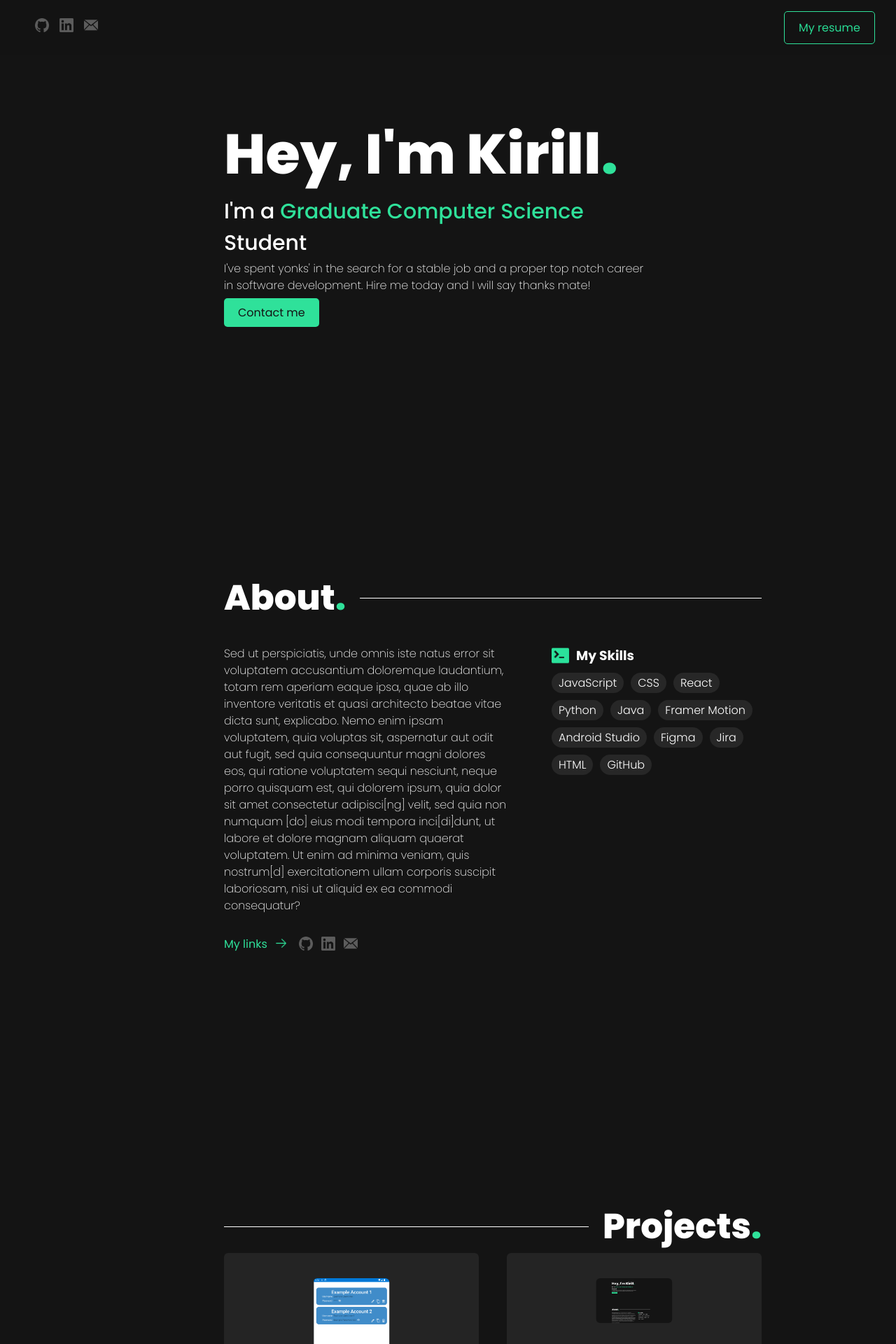
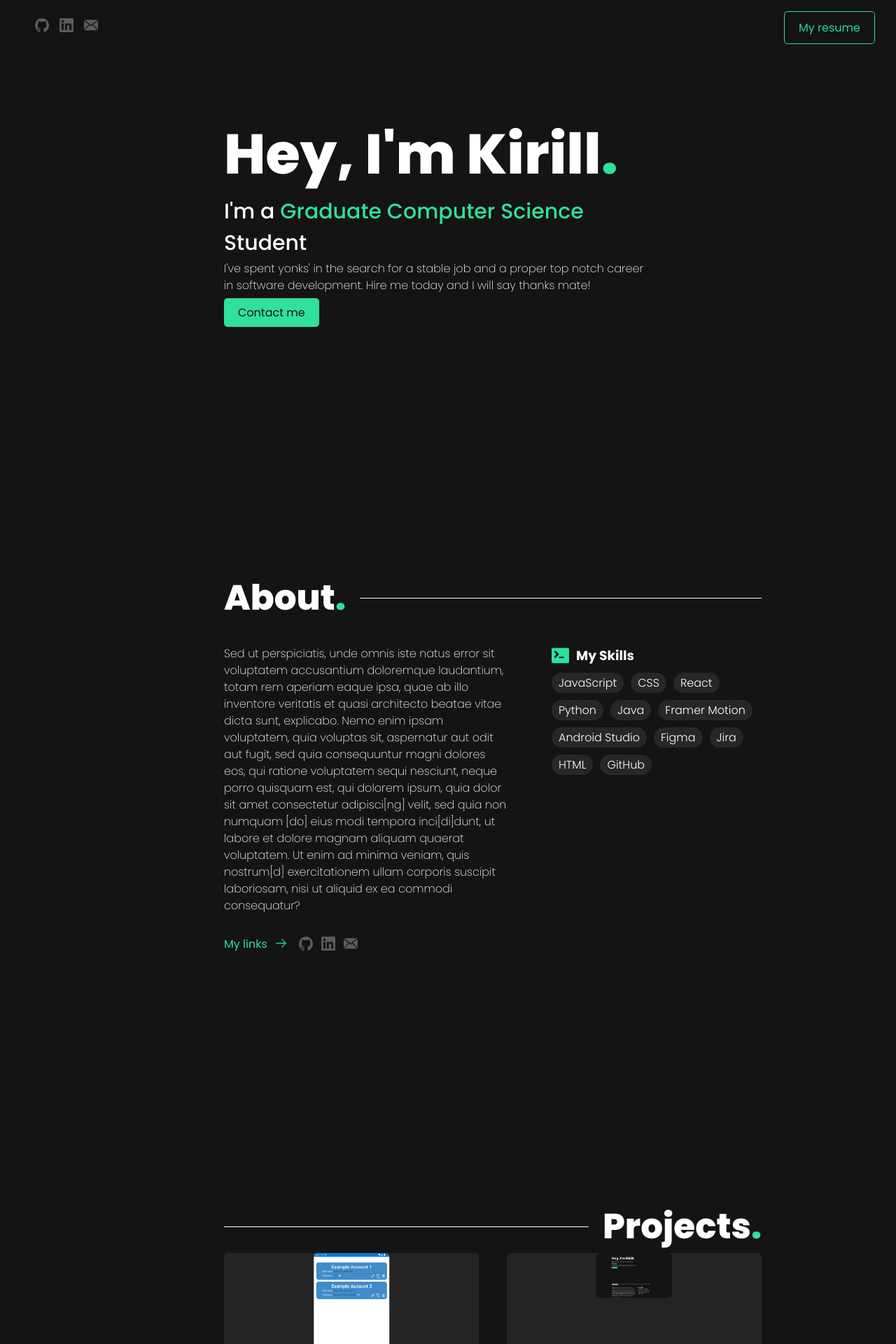
Before and after one commit to nzdrifts/KirillToptun.com, a React (Vite) app: page / in a window 1280 px wide. Shown: the top 1920 px of the page at 70% size. Built offline with nearby package versions, Linux system fonts and the light colour scheme.

Commit message:
added contact section

```diff
--- a/src/App.module.css
+++ b/src/App.module.css
@@ -3,7 +3,7 @@
 .App {
     background-color: var(--color-bg);
     width: 100;
-    height: 10000px;
+    height: fit-content;
 
 }
 
--- a/src/components/Projects/ProjectCard.module.css
+++ b/src/components/Projects/ProjectCard.module.css
@@ -18,7 +18,6 @@
 .projectImg{
     position: absolute;
     left: 50%;
-    top: 15%;
     transform: translateX(-50%);
     width: 30%;
     height: auto;
```
Also changed, not shown: src/components/Projects/ProjectCard.jsx (line endings or trailing spaces).
